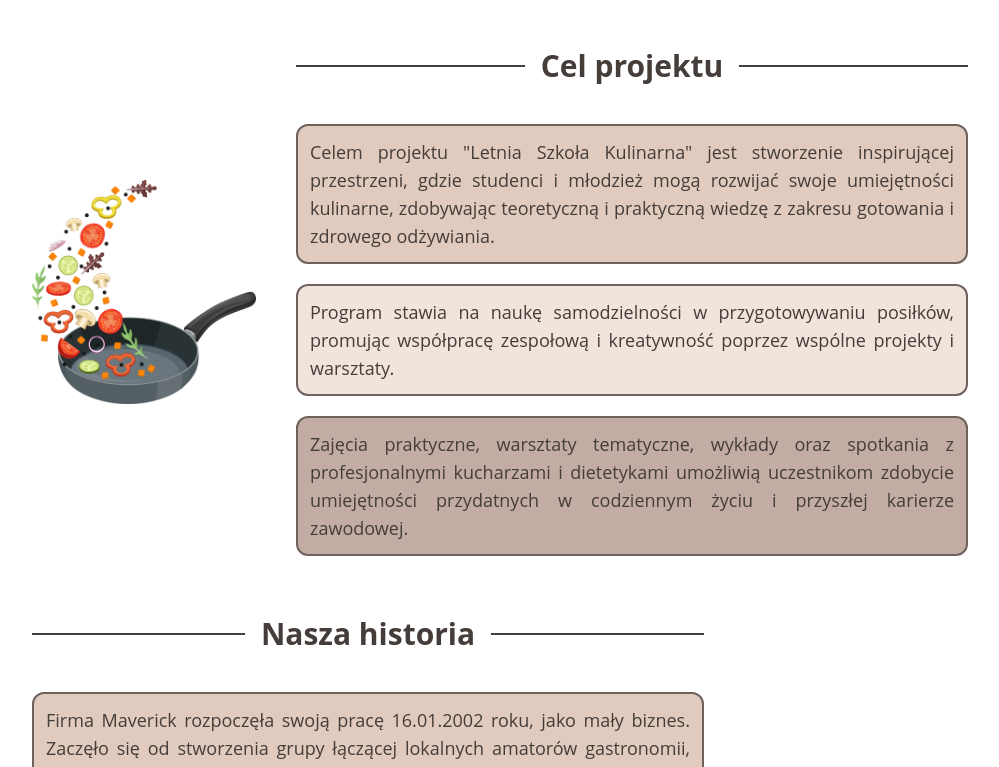
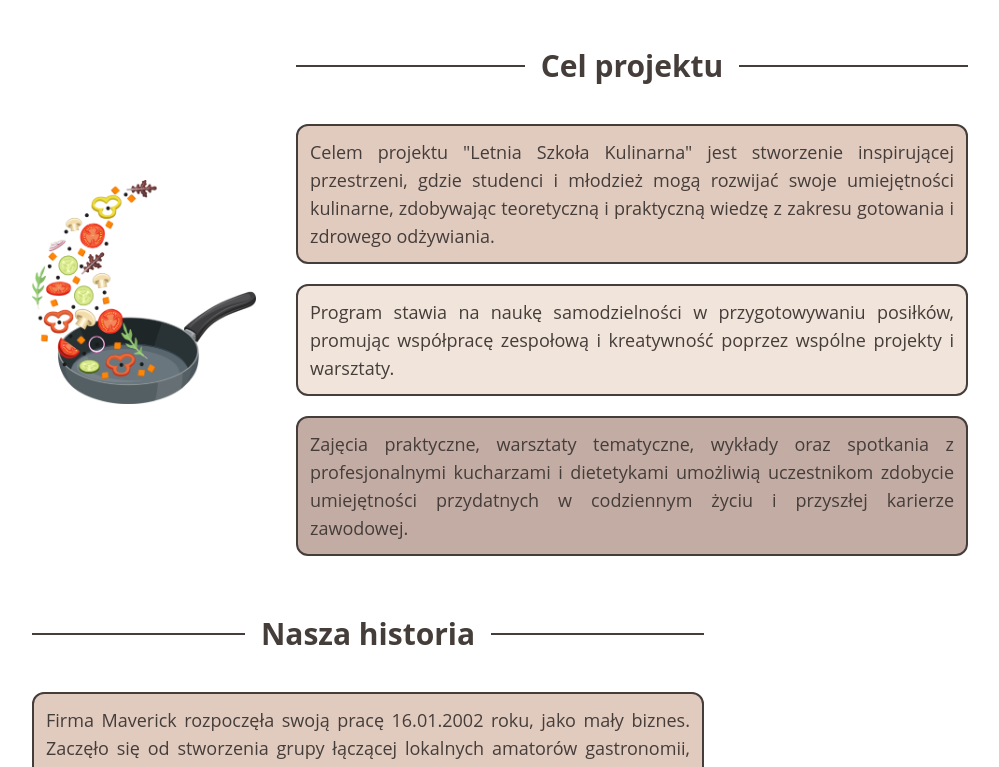
Before and after one commit to Kwiasek/szkola-letnia, a React (Vite) app: page / in a window 1280 px wide. Shown: the part 900-1667 px from the top of the page, without its empty margins (140-1139 px from the left). Built offline with nearby package versions, Linux system fonts and the light colour scheme.

Commit message:
Changed border color

```diff
--- a/src/components/project/Flashcard.jsx
+++ b/src/components/project/Flashcard.jsx
@@ -6,7 +6,7 @@ const Flashcard = (props) => {
     <div
       className={`info ${
         colors.bg[props.bgColor]
-      } rounded-xl p-3 text-justify border-2 border-coffee-800`}
+      } rounded-xl p-3 text-justify border-2 border-coffee-900`}
     >
       <p className="text-lg">{props.text}</p>
     </div>
```
